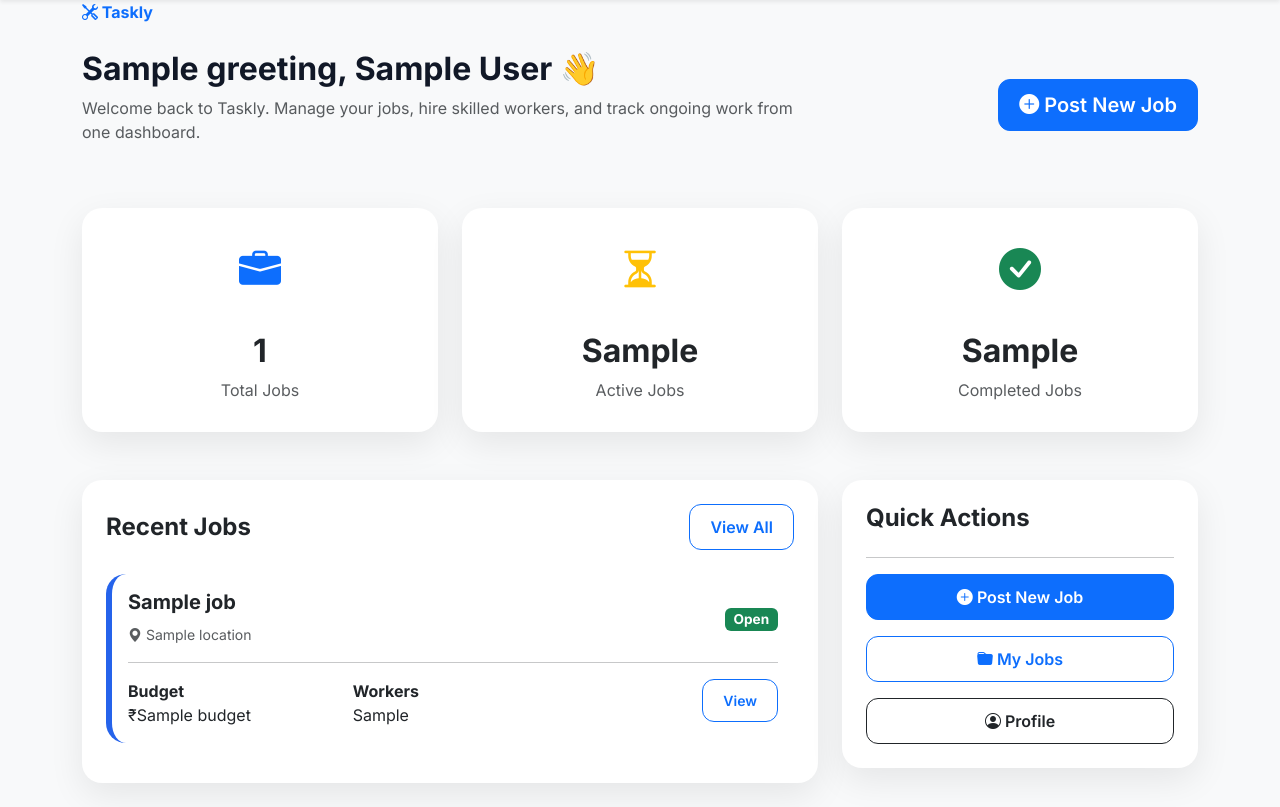
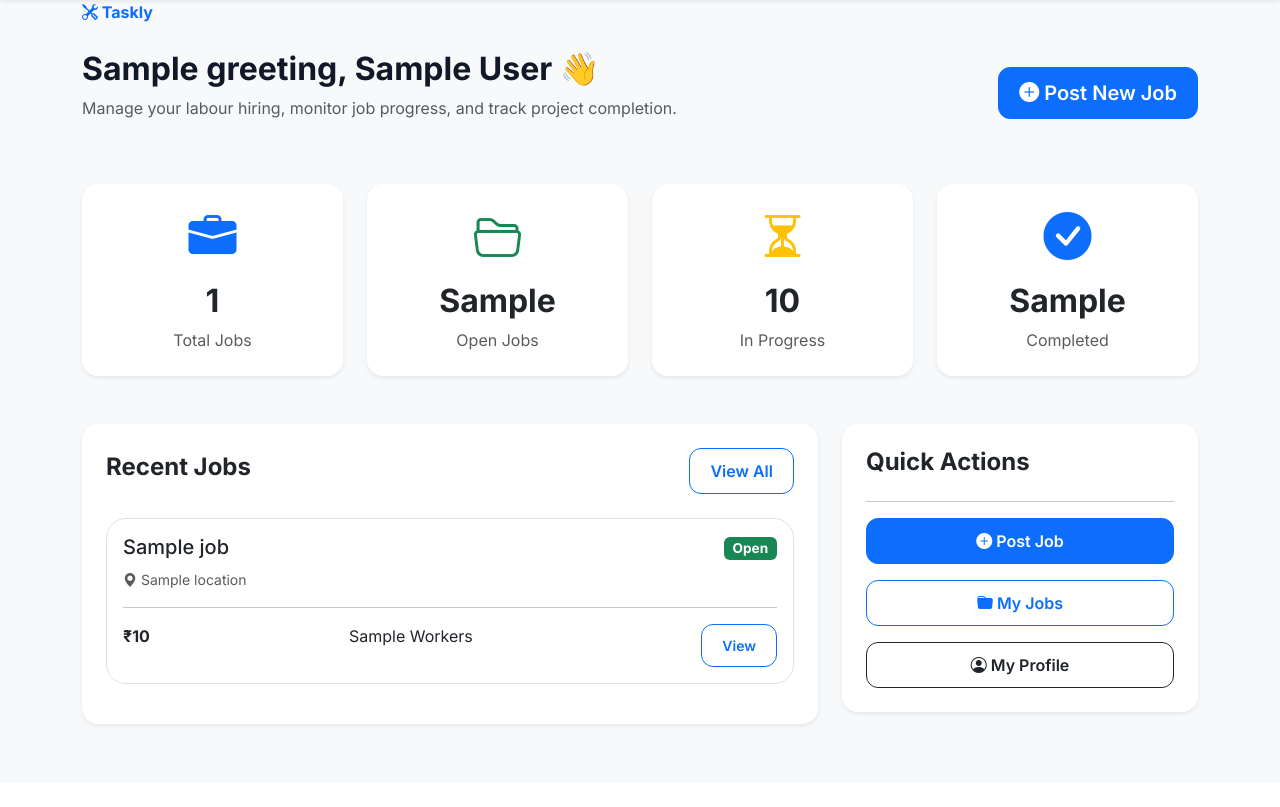
Before and after one commit to asbeelagi05/Taskly, a Flask app: template templates/customer/dashboard.html in a window 1280 px wide. Shown: the part 17-824 px from the top of the page. After the commit the page ends 744 px from the top, so only its background shows below. Run offline with Flask 3, Linux system fonts and the light colour scheme; a user stored in the database is signed in; tables that the repository leaves empty hold one stand-in row (values such as "Sample post"); the template is opened without the code that fills it: most values are stand-ins (such as "Sample title", 1, 10 or a date in 2020); parts of the project's set-up code (start-up, migrations or seed data) failed here and were passed over.

```diff
--- a/templates/customer/dashboard.html
+++ b/templates/customer/dashboard.html
@@ -6,12 +6,16 @@
 
     <div class="col-lg-8">
 
-        <h2 class="page-title">
+        <h2 class="fw-bold">
+
             {{ greeting }}, {{ current_user.name }} 👋
+
         </h2>
 
         <p class="text-muted">
-            Welcome back to Taskly. Manage your jobs, hire skilled workers, and track ongoing work from one dashboard.
+
+            Manage your labour hiring, monitor job progress, and track project completion.
+
         </p>
 
     </div>
@@ -19,22 +23,24 @@
     <div class="col-lg-4 text-lg-end">
 
         <a href="/post-job" class="btn btn-primary btn-lg">
+
             <i class="bi bi-plus-circle-fill"></i>
+
             Post New Job
+
         </a>
 
     </div>
 
 </div>
 
+<div class="row g-4 mb-5">
 
-<div class="row g-4">
+    <div class="col-md-3">
 
-    <div class="col-md-4">
+        <div class="card shadow-sm border-0 rounded-4 text-center p-4">
 
-        <div class="card shadow-soft stat-card">
-
-            <i class="bi bi-briefcase-fill text-primary"></i>
+            <i class="bi bi-briefcase-fill display-5 text-primary"></i>
 
             <h2 class="fw-bold mt-3">
 
@@ -52,12 +58,11 @@
 
     </div>
 
+    <div class="col-md-3">
 
-    <div class="col-md-4">
+        <div class="card shadow-sm border-0 rounded-4 text-center p-4">
 
-        <div class="card shadow-soft stat-card">
-
-            <i class="bi bi-hourglass-split text-warning"></i>
+            <i class="bi bi-folder2-open display-5 text-success"></i>
 
             <h2 class="fw-bold mt-3">
 
@@ -67,7 +72,7 @@
 
             <p class="text-muted mb-0">
 
-                Active Jobs
+                Open Jobs
 
             </p>
 
@@ -75,12 +80,33 @@
 
     </div>
 
+    <div class="col-md-3">
 
-    <div class="col-md-4">
+        <div class="card shadow-sm border-0 rounded-4 text-center p-4">
 
-        <div class="card shadow-soft stat-card">
+            <i class="bi bi-hourglass-split display-5 text-warning"></i>
 
-            <i class="bi bi-check-circle-fill text-success"></i>
+            <h2 class="fw-bold mt-3">
+
+                {{ in_progress_jobs }}
+
+            </h2>
+
+            <p class="text-muted mb-0">
+
+                In Progress
+
+            </p>
+
+        </div>
+
+    </div>
+
+    <div class="col-md-3">
+
+        <div class="card shadow-sm border-0 rounded-4 text-center p-4">
+
+            <i class="bi bi-check-circle-fill display-5 text-primary"></i>
 
             <h2 class="fw-bold mt-3">
 
@@ -90,7 +116,7 @@
 
             <p class="text-muted mb-0">
 
-                Completed Jobs
+                Completed
 
             </p>
 
@@ -100,16 +126,15 @@
 
 </div>
 
-
-<div class="row mt-5">
+<div class="row">
 
     <div class="col-lg-8">
 
-        <div class="card shadow-soft p-4">
+        <div class="card shadow-sm border-0 rounded-4 p-4">
 
             <div class="d-flex justify-content-between align-items-center mb-4">
 
-                <h4 class="fw-bold mb-0">
+                <h4 class="fw-bold">
 
                     Recent Jobs
 
@@ -123,20 +148,19 @@
 
             </div>
 
-
             {% if recent_jobs %}
 
                 {% for job in recent_jobs %}
 
-                <div class="card job-card mb-3">
+                <div class="card border mb-3">
 
                     <div class="card-body">
 
-                        <div class="d-flex justify-content-between align-items-center">
+                        <div class="d-flex justify-content-between">
 
                             <div>
 
-                                <h5 class="fw-bold">
+                                <h5>
 
                                     {{ job.title }}
 
@@ -154,27 +178,27 @@
 
                             <div>
 
-                                {% if job.status == "Open" %}
+                                {% if job.status=="Open" %}
 
                                 <span class="badge bg-success">
 
-                                    {{ job.status }}
+                                    Open
 
                                 </span>
 
-                                {% elif job.status == "Completed" %}
+                                {% elif job.status=="In Progress" %}
 
-                                <span class="badge bg-primary">
+                                <span class="badge bg-warning text-dark">
 
-                                    {{ job.status }}
+                                    In Progress
 
                                 </span>
 
                                 {% else %}
 
-                                <span class="badge bg-warning text-dark">
+                                <span class="badge bg-primary">
 
-                                    {{ job.status }}
+                                    Completed
 
                                 </span>
 
@@ -188,29 +212,27 @@
 
                         <div class="row">
 
-                            <div class="col-md-4">
+                            <div class="col">
 
-                                <strong>Budget</strong>
+                                <strong>
 
-                                <br>
+                                    ₹{{ "{:,.0f}".format(job.budget) }}
 
-                                ₹{{ job.budget }}
+                                </strong>
 
                             </div>
 
-                            <div class="col-md-4">
+                            <div class="col">
 
-                                <strong>Workers</strong>
-
-                                <br>
-
-                                {{ job.workers_required }}
+                                {{ job.workers_required }} Workers
 
                             </div>
 
-                            <div class="col-md-4 text-md-end mt-3 mt-md-0">
+                            <div class="col text-end">
 
-                                <a href="/view-job/{{ job.id }}" class="btn btn-outline-primary btn-sm">
+                                <a
+                                href="/view-job/{{ job.id }}"
+                                class="btn btn-outline-primary btn-sm">
 
                                 View
 
@@ -232,15 +254,15 @@
 
                 <i class="bi bi-inbox display-1 text-secondary"></i>
 
-                    <h4 class="mt-4">
+                <h4>
 
-                        No Jobs Posted Yet
+                    No Jobs Yet
 
                 </h4>
 
                 <p class="text-muted">
 
-                        Click "Post New Job" to create your first labour requirement.
+                    Start by posting your first job.
 
                 </p>
 
@@ -252,10 +274,9 @@
 
     </div>
 
-
     <div class="col-lg-4">
 
-        <div class="card shadow-soft p-4">
+        <div class="card shadow-sm border-0 rounded-4 p-4">
 
             <h4 class="fw-bold">
 
@@ -269,7 +290,7 @@
 
                 <i class="bi bi-plus-circle-fill"></i>
 
-                Post New Job
+                Post Job
 
             </a>
 
@@ -281,11 +302,11 @@
 
             </a>
 
-            <a href="#" class="btn btn-outline-dark w-100">
+            <a href="/profile" class="btn btn-outline-dark w-100">
 
                 <i class="bi bi-person-circle"></i>
 
-                Profile
+                My Profile
 
             </a>
 
```
Also changed, not shown: routes/customer.py (+3 -8 lines), templates/customer/applicants.html (+22 -4 lines). Lines whose indentation alone changed are shown as unchanged.
